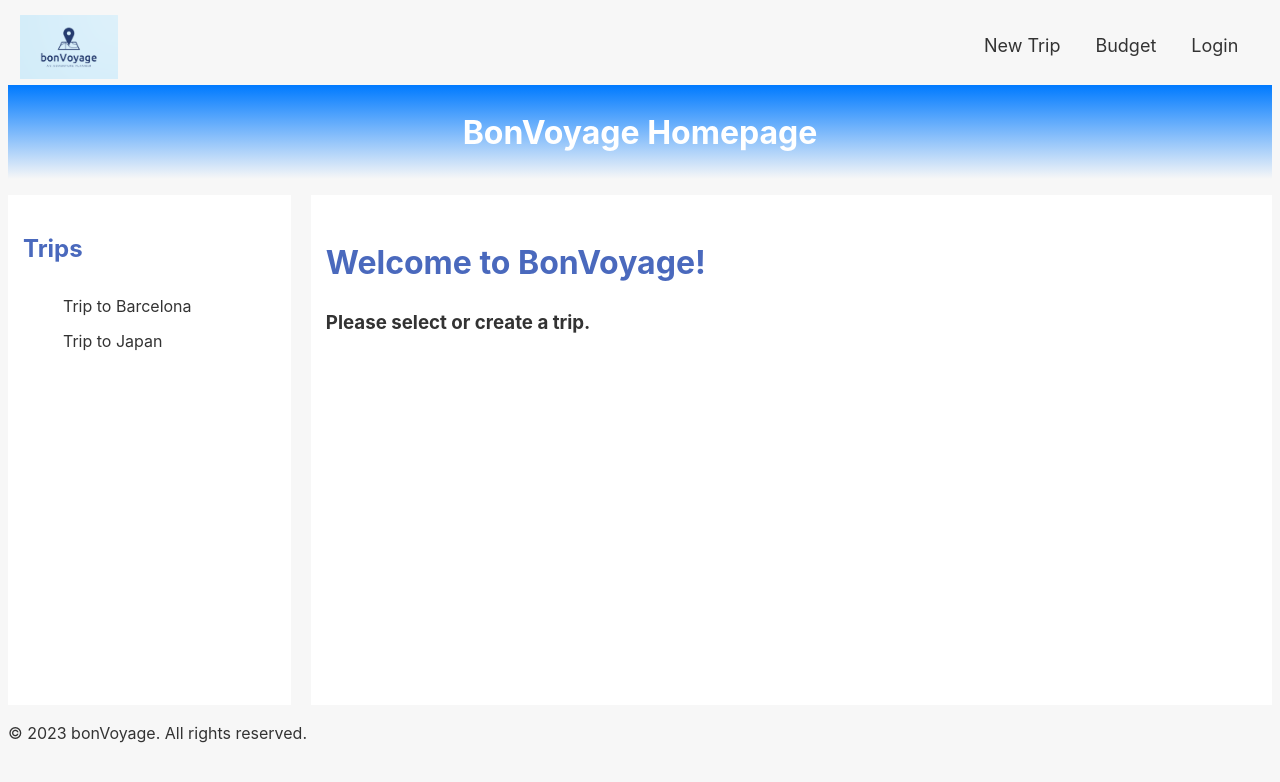
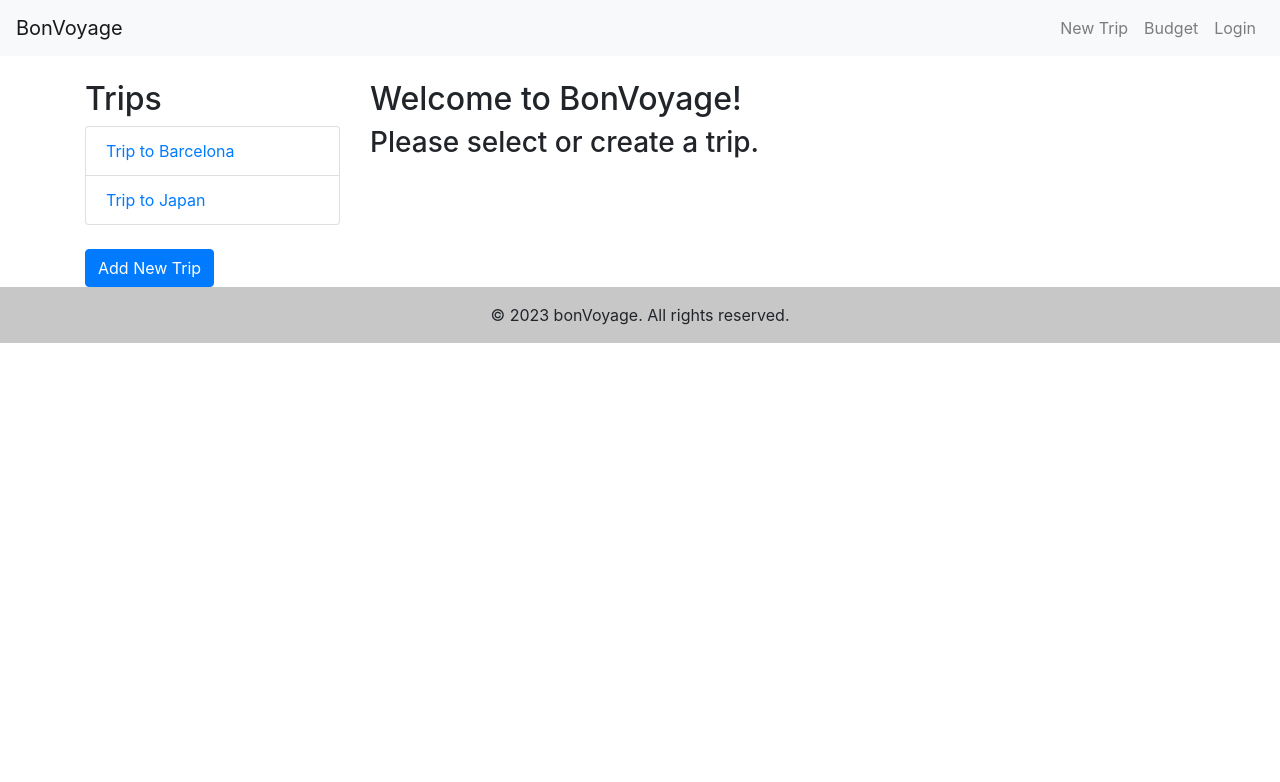
Before and after one commit to Karoboro/TravelPlanner, a Django app: page / in a window 1280 px wide. Shown: the top 782 px of the page. Run offline with Django 4.2, Linux system fonts and the light colour scheme; data comes from the database, SQL or seed files in the repository; some libraries are stand-ins or nearby versions.

Commit message:
testing bootstrap for trips.html and base

```diff
--- a/main/templates/base.html
+++ b/main/templates/base.html
@@ -1,35 +1,39 @@
-{% load static %}
 <!DOCTYPE html>
 <html lang="en">
-
 <head>
   <meta charset="UTF-8">
   <meta name="viewport" content="width=device-width, initial-scale=1.0">
-  <link rel="stylesheet" href="{% static 'CSS/stylesheet.css' %}">
   <title>{% block title %}Travel Planner{% endblock %}</title>
+  <link href="https://stackpath.bootstrapcdn.com/bootstrap/4.5.2/css/bootstrap.min.css" rel="stylesheet">
 </head>
 
 <body>
-
-    <nav>
-      <div class="nav-content2">
-        <a href="{% url 'index' %}"><img src="{% static 'images/bonvoyage.png' %}" alt="BonVoyage logo" width="98" height="64" class="logo"></a>
-        <div class="right-nav2">
-          <a href="{% url 'create_trip' %}">New Trip</a>
-          <a href="{% url 'view_budget_page' %}">Budget</a>
-          <a href="#">Login</a>
-        </div>
+    <nav class="navbar navbar-expand-lg navbar-light bg-light">
+      <a class="navbar-brand" href="{% url 'index' %}">BonVoyage</a>
+      <div class="collapse navbar-collapse" id="navbarSupportedContent">
+        <ul class="navbar-nav ml-auto">
+          <li class="nav-item">
+            <a class="nav-link" href="{% url 'create_trip' %}">New Trip</a>
+          </li>
+          <li class="nav-item">
+            <a class="nav-link" href="{% url 'view_budget_page' %}">Budget</a>
+          </li>
+          <li class="nav-item">
+            <a class="nav-link" href="#">Login</a>
+          </li>
+        </ul>
       </div>
     </nav>
 
-    {% block content %}
+    {% block content %}{% endblock %}
 
+    <footer class="bg-light text-center text-lg-start">
+      <div class="text-center p-3" style="background-color: rgba(0, 0, 0, 0.2);">
+        &copy; 2023 bonVoyage. All rights reserved.
+      </div>
+    </footer>
 
-    {% endblock %}
-
-  <footer>
-    <p>&copy; 2023 bonVoyage. All rights reserved.</p>
-  </footer>
+    <script src="https://code.jquery.com/jquery-3.5.1.slim.min.js"></script>
+    <script src="https://stackpath.bootstrapcdn.com/bootstrap/4.5.2/js/bootstrap.min.js"></script>
 </body>
-
 </html>
--- a/main/templates/main/trips.html
+++ b/main/templates/main/trips.html
@@ -1,52 +1,43 @@
 {% extends 'base.html' %}
 
 {% block content %}
-{% if trip.pk %}
-  <header>
-    <h1>{{ trip }}</h1>
-  </header>
-{% else %}
-<header>
-    <h1>BonVoyage Homepage</h1>
-</header>
-{% endif %}
-
-<div class="container2">
-    <aside class="sidebar">
+<div class="container mt-4">
+  <div class="row">
+    <div class="col-md-3">
       <h2>Trips</h2>
-      <ul>
+      <ul class="list-group mb-4">
         {% for trip_item in trips %}
-        <li><a href="{% url 'view_trip' trip_item.id %}">{{ trip_item.name }}</a></li>
+        <li class="list-group-item">
+          <a href="{% url 'view_trip' trip_item.id %}">{{ trip_item.name }}</a>
+        </li>
         {% endfor %}
       </ul>
-    </aside>
-
-    {% if trip.pk %}
-    <main class="trip-details">
-        <h2>{{ trip.name }}<a href="{% url 'edit_trip' trip.pk %}"><button class="edit-event-btn">Edit</button></a></h2>
+      <a href="{% url 'create_trip' %}" class="btn btn-primary">Add New Trip</a>
+    </div>
+    <div class="col-md-9">
+      {% if trip.pk %}
+        <h1>{{ trip }}</h1>
+        <h2 class="my-4">{{ trip.name }}<a href="{% url 'edit_trip' trip.pk %}"><button class="btn btn-outline-primary ml-2">Edit</button></a></h2>
         <p>{{ trip.start_date }}</p>
         <p>{{ trip.description }}</p>
         {% for day in trip.day_set.all %}
-        <div class="day">
-          <h3><a href="{% url 'view_day' day.id %}">Day: {{ day.num }}</a><a href="{% url 'edit_day' day.pk %}"><button class="edit-event-btn">Edit</button></a></h3>
-            <p>{{ day.description }}</p>
+        <div class="card my-3">
+          <div class="card-body">
+            <h3 class="card-title">Day: {{ day.num }}<a href="{% url 'edit_day' day.pk %}"><button class="btn btn-outline-primary ml-2">Edit</button></a></h3>
+            <p class="card-text">{{ day.description }}</p>
             {% for event in day.event_set.all %}
-            <div class="activityContainer">
-              <div class="time">{{ event.time }}</div>
-              <div class="activityName">{{ event.name }}</div>
-              <!-- <p>{{ event.name }}</p>
-              <p>{{ event }}</p> -->
-            </div>
+            <h4>{{ event.time }}</h4>
+            <p>{{ event.name }}</p>
             {% endfor %}
+          </div>
         </div>
         {% endfor %}
-        <a href="{% url 'add_day' trip.id %}"><button class="add-btn">+</button></a>
-      </main>
+        <a href="{% url 'add_day' trip.id %}"><button class="btn btn-primary">Add Day</button></a>
       {% else %}
-      <main class="trip-details">
         <h2>Welcome to BonVoyage!</h2>
         <h3>Please select or create a trip.</h3>
-      </main>
       {% endif %}
+    </div>
+  </div>
 </div>
 {% endblock %}
```
